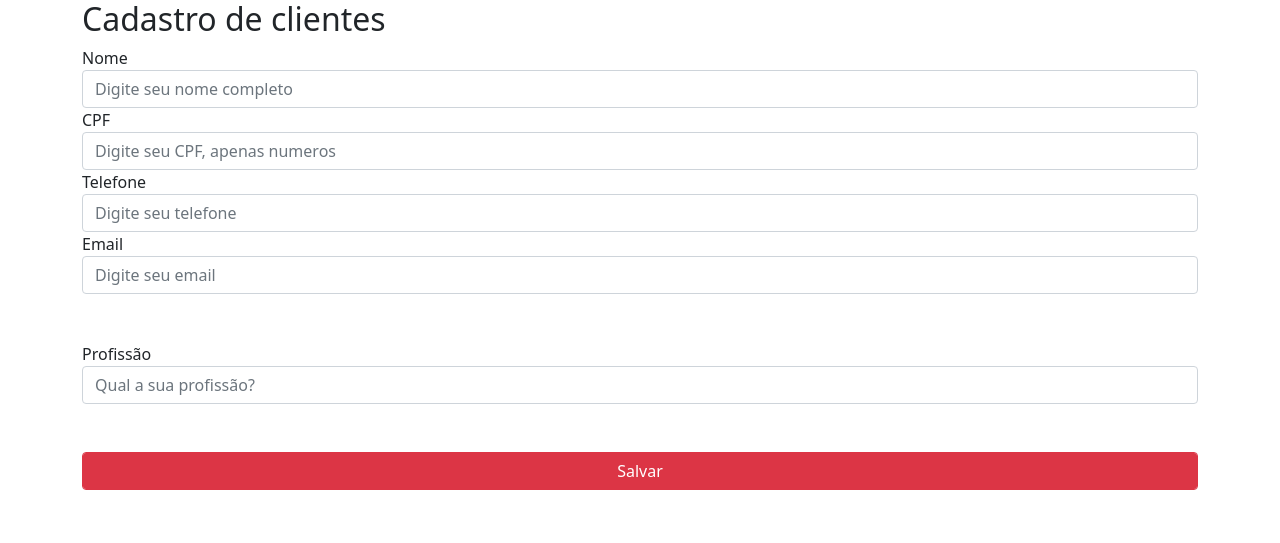
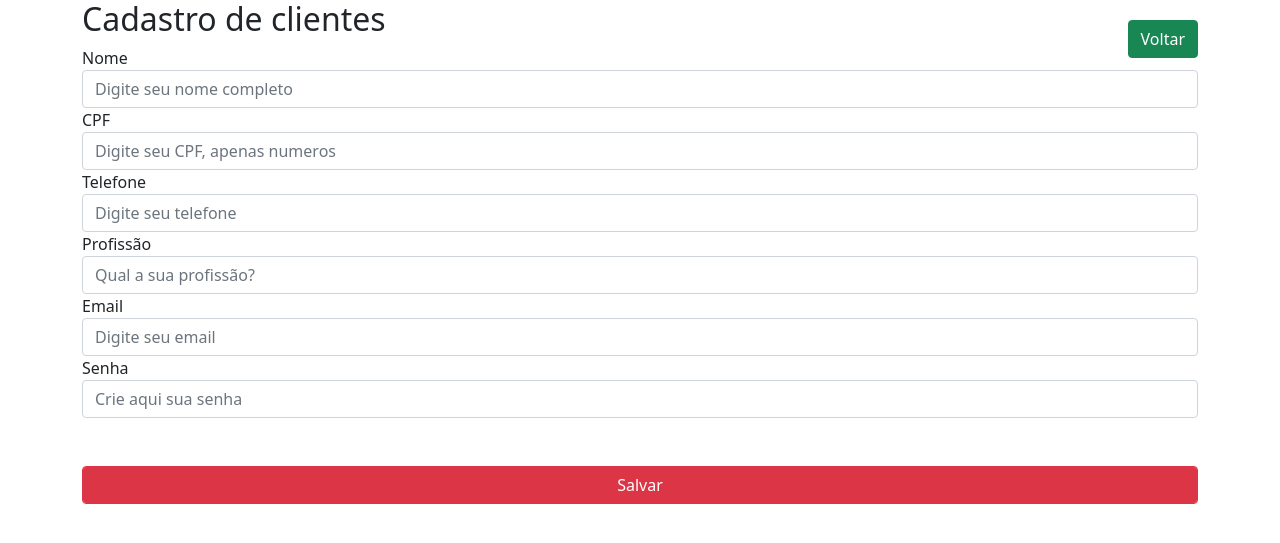
Before and after one commit to RafaelAlexandreJesus/hotel, a Django app: page /formulario/ in a window 1280 px wide. Shown: the top 543 px of the page. Run offline with Django 3.2, Linux system fonts and the light colour scheme.

Commit message:
ainda não terminei pinha parte, my bro

```diff
--- a/cliente/templates/cliente/form_cliente.html
+++ b/cliente/templates/cliente/form_cliente.html
@@ -4,6 +4,7 @@
 
 {%block 'conteudo'%}
 <div class="container">
+  <a class="btn btn-success" href="{% url 'home' %}" style="float: right; margin-top: 20px;">Voltar</a>
   <h2>Cadastro de clientes</h2>
 
   <form method="post" action="{% url 'insere_cliente' %}">
@@ -39,7 +40,17 @@
         name="telefone"
       />
     </div>
-    <div class="form-group pb-5">
+    <div class="form-group">
+      <label for="profi">Profissão</label>
+      <input
+        id="profi"
+        class="form-control"
+        type="text"
+        placeholder="Qual a sua profissão?"
+        name="profi"
+      />
+    </div>
+    <div class="form-group">
       <label for="email">Email</label>
       <input
         id="email"
@@ -50,13 +61,13 @@
       />
     </div>
     <div class="form-group pb-5">
-      <label for="profi">Profissão</label>
+      <label for="senha">Senha</label>
       <input
-        id="profi"
+        id="senha"
         class="form-control"
         type="text"
-        placeholder="Qual a sua profissão?"
-        name="profi"
+        placeholder="Crie aqui sua senha"
+        name="senha"
       />
     </div>
     <div class="form-group">
--- a/cliente/views.py
+++ b/cliente/views.py
@@ -1,3 +1,5 @@
+from django.http import request
+from hotel.settings import TEMPLATES
 from django.shortcuts import render
 import conexao
 c = conexao.conectar()
@@ -7,13 +9,20 @@ def index(request):
     return render(request, 'cliente/form_cliente.html')
 
 def insere_cliente(request):
+    nome = request.POST.get('nome')
+    cpf = request.POST.get('cpf')
+    profissao = request.POST.get('profi')
+    tel = request.POST.get('telefone')
+    email = request.POST.get('email')
+    senha = request.POST.get('senha')
     with c.cursor() as inserir:
-        # nome
-        # cpf
-        # profissao
-        # tel
-        sql = 'insert into cliente(nome, cpf, profissão, telefone) values(%s,%s,%s,%s)'
-        inserir.execute(sql,())
+        sql = 'insert into cliente(nome, cpf, profissao, telefone, email, senha) values(%s,%s,%s,%s,%s,%s)'
+        inserir.execute(sql,(nome, cpf, profissao, tel, email, senha))
+        c.commit()
+    return render(request, 'cliente/form_cliente.html')
 
 def formulario(request):
     return render(request, 'cliente/form_cliente.html')
+
+def home(request):
+    return render(request, '../../home/templates/home/index.html')
--- a/conexao.py
+++ b/conexao.py
@@ -5,7 +5,7 @@ def conectar():
       host='localhost',
         user='root',
         password='',
-        database='escola',
+        database='hotel',
         cursorclass=pymysql.cursors.DictCursor
     )
     return conn
--- a/home/templates/home/index.html
+++ b/home/templates/home/index.html
@@ -6,6 +6,6 @@
     <div class="container">
         <h1>HOTEL TRIVAGO</h1>
         <button class="btn btn-primary">Login </button>
-        <a href="{% url 'cliente' %}" class="btn btn-primary"> Cliente</a>
+        <a href="{% url 'cliente' %}" class="btn btn-primary"> Cadastrar</a>
     </div>
 {%endblock%}
```
Also changed, not shown: home/templates/home/base.html (deleted, +0 -14 lines), hotel.sql (+21 -14 lines).
